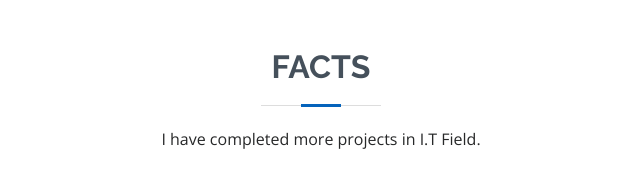
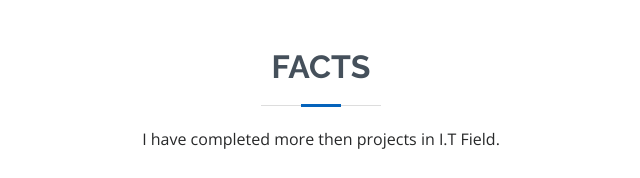
Before and after one commit to amansati/amansati.github.io, a plain HTML site: page index.html in a window 1280 px wide. Shown: the part 1540-1718 px from the top of the page, 369-1009 px from the left. Drawn offline with nearby package versions, Linux system fonts and the light colour scheme.

Commit message:
Update index.html

```diff
--- a/index.html
+++ b/index.html
@@ -130,7 +130,7 @@ My core expertise lies in setting up, launching the branding campaign, and manag
 
         <div class="section-title">
           <h2>Facts</h2>
-          <p>I have completed more projects in I.T Field.</p>
+          <p>I have completed more then projects in I.T Field.</p>
         </div>
 
         <div class="row">
```
